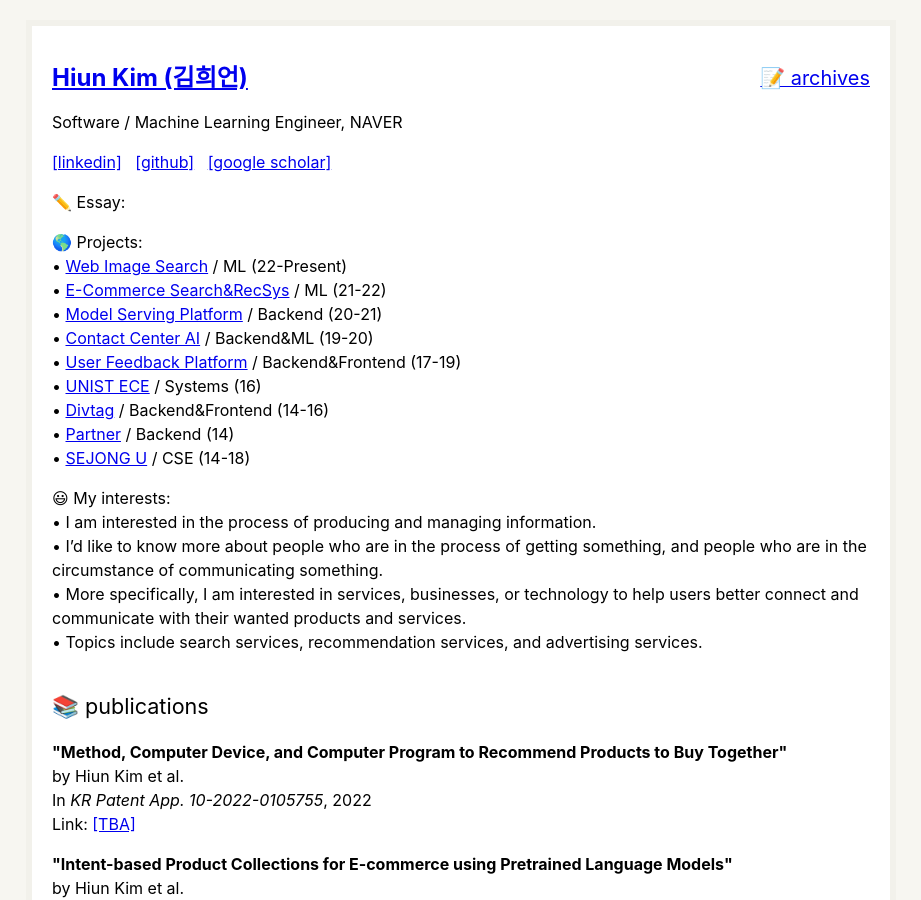
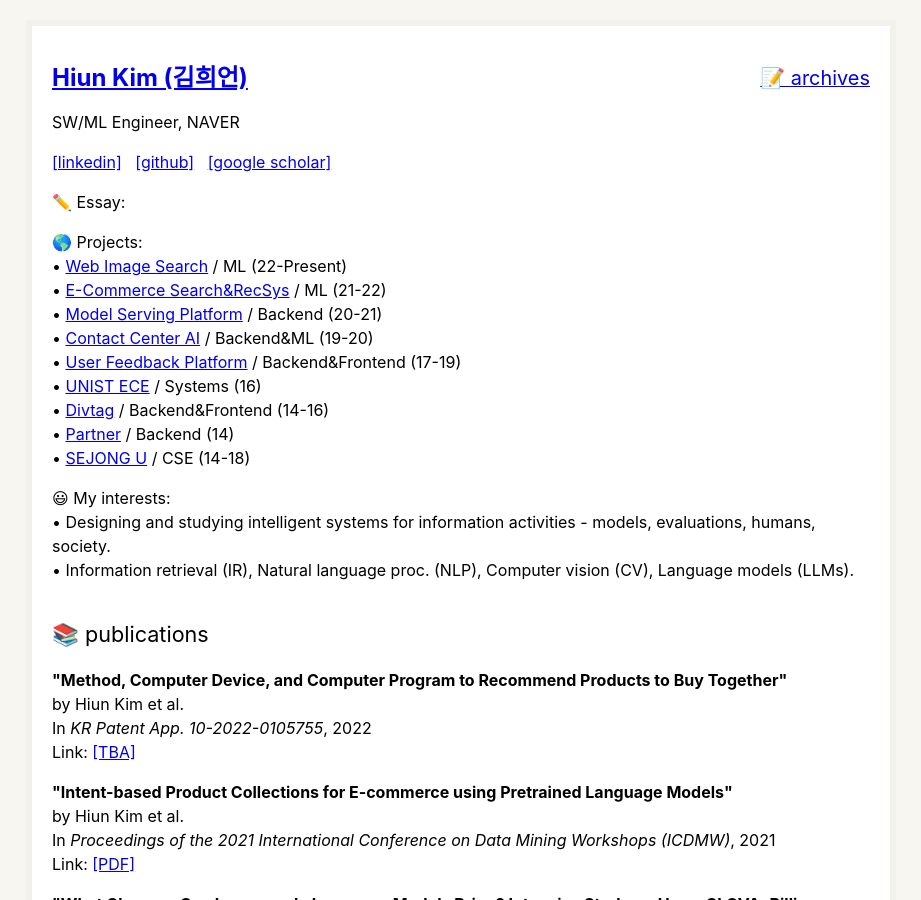
Before and after one commit to hiun/hiun.github.io, a Jekyll site: the page built from index.md, in a window 1280 px wide and 900 px high. Shown: the whole window, without its empty margins (179-1100 px from the left). Built offline with Jekyll 4.4.1, drawn with Linux system fonts in a browser that asks for light colours.

Commit message:
Update index.md

```diff
--- a/index.md
+++ b/index.md
@@ -2,7 +2,7 @@
 layout: home
 title: Home
 ---
-Software / Machine Learning Engineer, NAVER
+SW/ML Engineer, NAVER
 <p>
 <a href="https://linkedin.com/in/hiun">[linkedin]</a>&nbsp;&nbsp;
 <a href="https://github.com/hiun">[github]</a>&nbsp;&nbsp;
@@ -48,10 +48,8 @@
 &bull; <a href="https://eng.sejong.ac.kr">SEJONG U</a> / CSE (14-18) <br />
 
 😃 My interests: <br />
-&bull; I am interested in the process of producing and managing information. <br />
-&bull; I'd like to know more about people who are in the process of getting something, and people who are in the circumstance of communicating something. <br />
-&bull; More specifically, I am interested in services, businesses, or technology to help users better connect and communicate with their wanted products and services. <br />
-&bull; Topics include search services, recommendation services, and advertising services. <br />
+&bull; Designing and studying intelligent systems for information activities - models, evaluations, humans, society. <br />
+&bull; Information retrieval (IR), Natural language proc. (NLP), Computer vision (CV), Language models (LLMs). <br />
 
 <!--
 <p>&bull; I'd like to achieve better economic, and social results through this work.</p>
```
